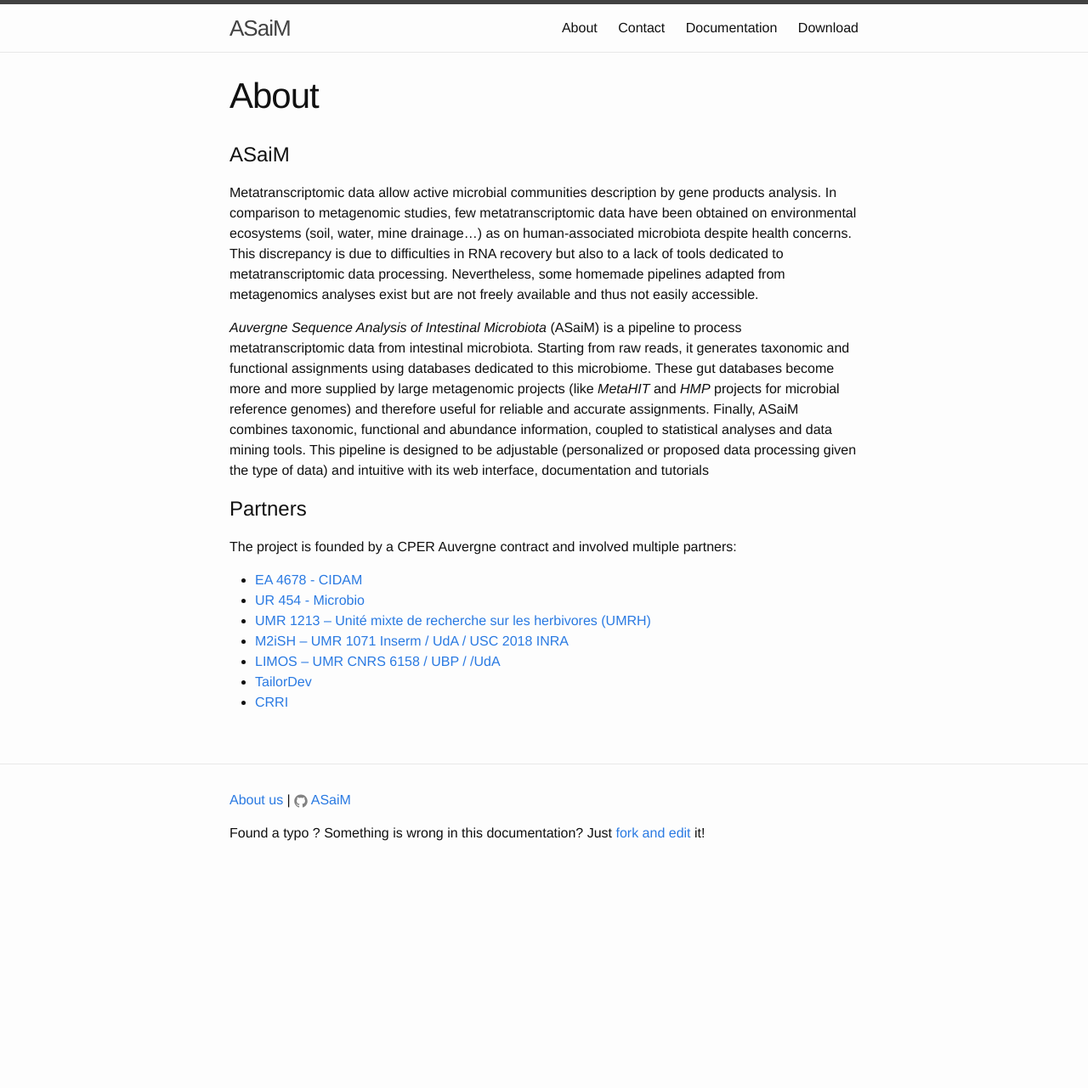
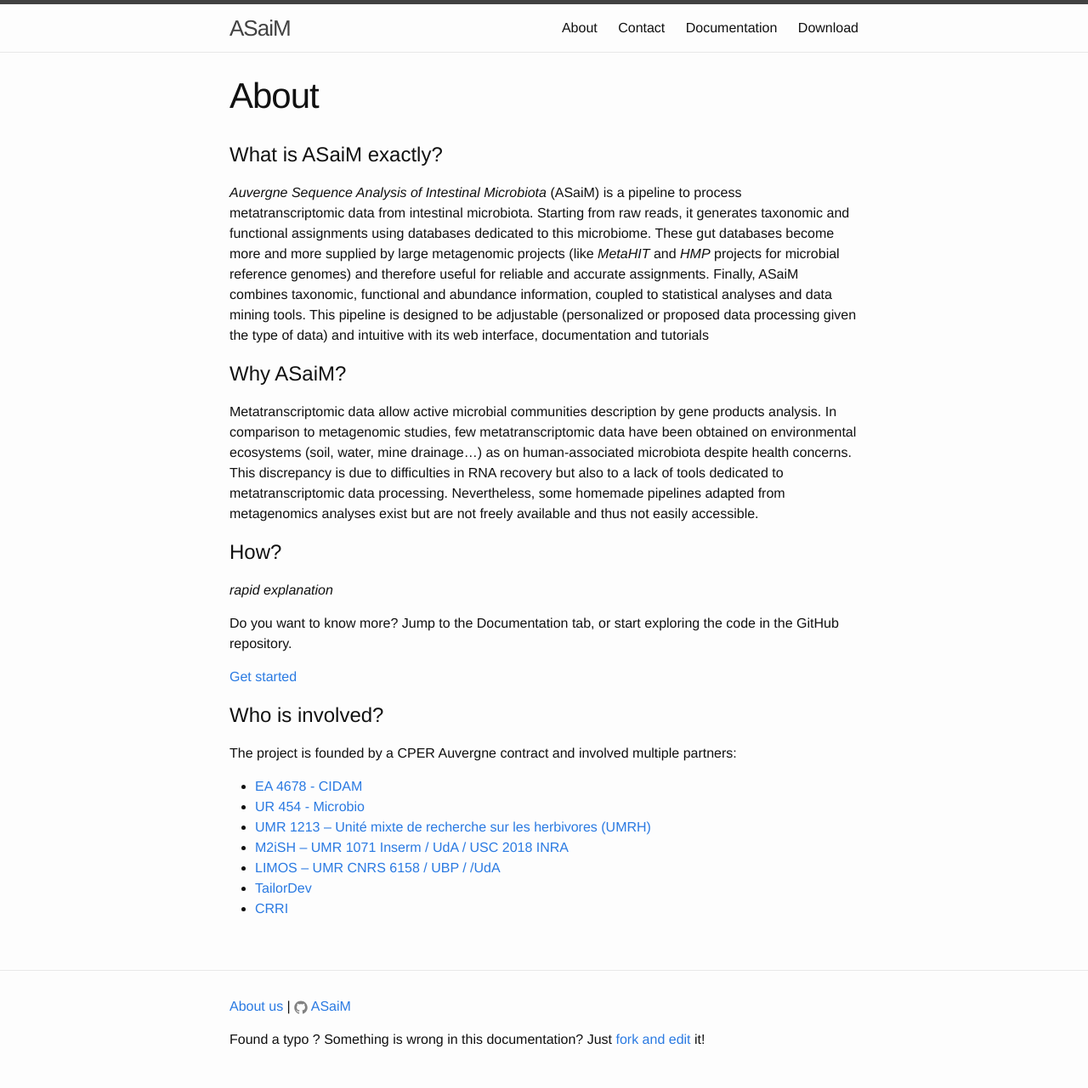
Before and after one commit to ASaiM/asaim.github.io, a Jekyll site: the page built from about.md, in a window 1280 px wide. Shown: the whole page at 85% size. Built offline with Jekyll 4.4.1, drawn with Linux system fonts in a browser that asks for light colours; before the commit the page ends 1038 px from its top, so only the background shows below that.

Commit message:
Change about

```diff
--- a/about.md
+++ b/about.md
@@ -4,12 +4,21 @@ title: About
 permalink: /about/
 ---
 
-# ASaiM
+# What is ASaiM exactly?
+_Auvergne Sequence Analysis of Intestinal Microbiota_ (ASaiM) is a pipeline to process metatranscriptomic data from intestinal microbiota. Starting from raw reads, it generates taxonomic and functional assignments using databases dedicated to this microbiome. These gut databases become more and more supplied by large metagenomic projects (like _MetaHIT_ and _HMP_ projects for microbial reference genomes) and therefore useful for reliable and accurate assignments. Finally, ASaiM combines taxonomic, functional and abundance information, coupled to statistical analyses and data mining tools. This pipeline is designed to be adjustable (personalized or proposed data processing given the type of data) and intuitive with its web interface, documentation and tutorials
+
+# Why ASaiM?
 Metatranscriptomic data allow active microbial communities description by gene products analysis. In comparison to metagenomic studies, few metatranscriptomic data have been obtained on  environmental ecosystems (soil, water, mine drainage…) as on human-associated microbiota despite health concerns. This discrepancy is due to difficulties in RNA recovery but also to a lack of tools dedicated to metatranscriptomic data processing. Nevertheless, some homemade pipelines adapted from metagenomics analyses exist but are not freely available and thus not easily accessible.
 
-_Auvergne Sequence Analysis of Intestinal Microbiota_ (ASaiM) is a pipeline to process metatranscriptomic data from intestinal microbiota. Starting from raw reads, it generates taxonomic and functional assignments using databases dedicated to this microbiome. These gut databases become more and more supplied by large metagenomic projects (like _MetaHIT_ and _HMP_ projects for microbial reference genomes) and therefore useful for reliable and accurate assignments. Finally, ASaiM combines taxonomic, functional and abundance information, coupled to statistical analyses and data mining tools. This pipeline is designed to be adjustable (personalized or proposed data processing given the type of data) and intuitive with its web interface, documentation and tutorials
 
-# Partners
+# How?
+_rapid explanation_
+
+Do you want to know more? Jump to the Documentation tab, or start exploring the code in the GitHub repository.
+
+[Get started](/documentation)
+
+# Who is involved?
 The project is founded by a CPER Auvergne contract and involved multiple partners:
 
  * [EA 4678 - CIDAM](http://www.u-clermont1.fr/cidam.html)
```
